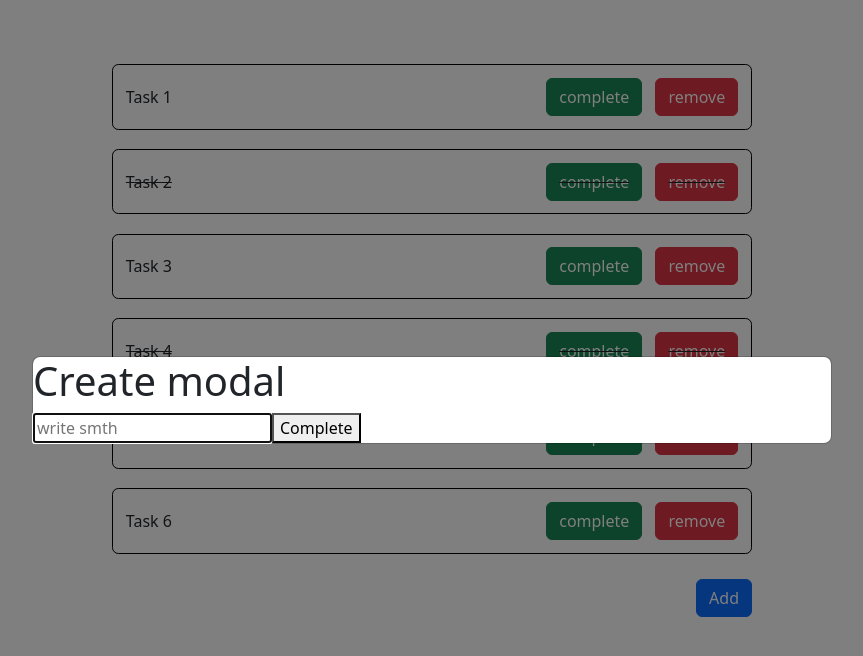
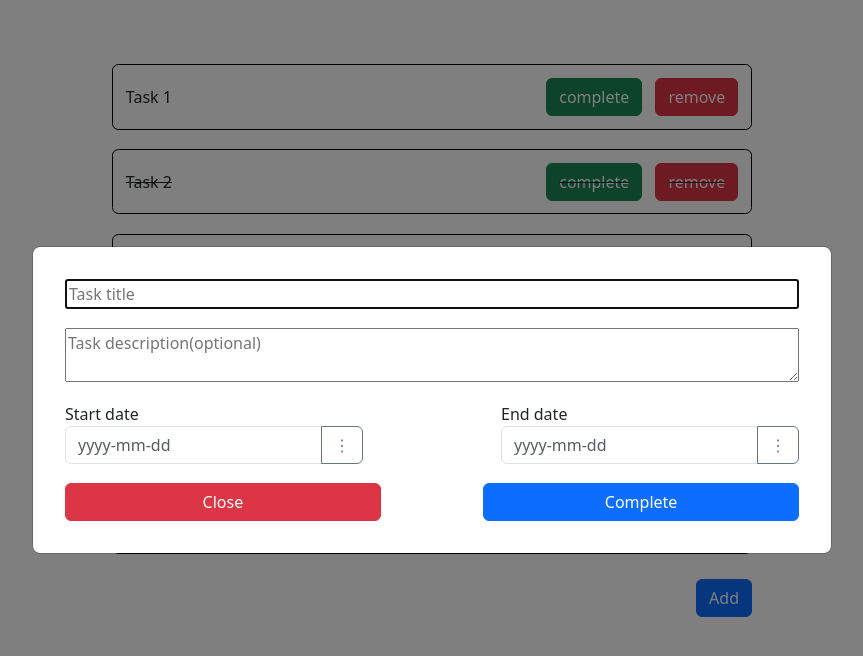
Before and after one commit to EgorSasim/to-do-simple-app, an Angular app: page /task-page in a window 1280 px wide. Both pictures are taken after a click on the button "Add". Shown: the top 656 px of the page, without its empty margins (208-1071 px from the left). Built offline with nearby package versions, Linux system fonts and the light colour scheme.

Commit message:
update task create modal content

```diff
--- /dev/null
+++ b/src/app/helpers/form.ts
@@ -0,0 +1,5 @@
+import { FormControl } from '@angular/forms';
+
+export type ConvertToForm<T> = {
+  [K in keyof T]: FormControl<T[K] | null>;
+};
--- a/src/app/modules/task/task-create-modal/task-create-modal.component.html
+++ b/src/app/modules/task/task-create-modal/task-create-modal.component.html
@@ -1,5 +1,74 @@
-<div>
-  <h1>Create modal</h1>
-  <input type="text" placeholder="write smth" />
-  <button (click)="activeModal.close('on modal complete')">Complete</button>
+<div class="task-create-modal">
+  <input
+    class="task-create-modal-control"
+    type="text"
+    placeholder="Task title"
+  />
+  <textarea
+    class="task-create-modal-control"
+    type="text"
+    placeholder="Task description(optional)"
+  ></textarea>
+  <div class="task-create-modal-controls-wrap">
+    <div>
+      <label>Start date</label>
+      <form class="row row-cols-sm-auto">
+        <div class="col-12">
+          <div class="input-group">
+            <input
+              class="form-control"
+              placeholder="yyyy-mm-dd"
+              name="dp"
+              ngbDatepicker
+              #d="ngbDatepicker"
+            />
+            <button
+              class="btn btn-outline-secondary bi bi-calendar3"
+              (click)="d.toggle()"
+              type="button"
+            >
+              &#8942;
+            </button>
+          </div>
+        </div>
+      </form>
+    </div>
+    <div>
+      <label>End date</label>
+      <form class="row row-cols-sm-auto">
+        <div class="col-12">
+          <div class="input-group">
+            <input
+              class="form-control"
+              placeholder="yyyy-mm-dd"
+              name="dp"
+              ngbDatepicker
+              #d2="ngbDatepicker"
+            />
+            <button
+              class="btn btn-outline-secondary bi bi-calendar3"
+              (click)="d2.toggle()"
+              type="button"
+            >
+              &#8942;
+            </button>
+          </div>
+        </div>
+      </form>
+    </div>
+  </div>
+  <footer class="task-create-modal-footer">
+    <button
+      class="task-create-modal-footer__control btn btn-danger"
+      (click)="activeModal.close()"
+    >
+      Close
+    </button>
+    <button
+      class="task-create-modal-footer__control btn btn-primary"
+      (click)="activeModal.close('on modal complete')"
+    >
+      Complete
+    </button>
+  </footer>
 </div>
--- a/src/app/modules/task/task-create-modal/task-create-modal.component.scss
+++ b/src/app/modules/task/task-create-modal/task-create-modal.component.scss
@@ -0,0 +1,31 @@
+.task-create-modal {
+  padding: 2rem;
+  display: flex;
+  flex-direction: column;
+  row-gap: 1.2rem;
+}
+
+.task-create-modal-controls-wrap {
+  display: flex;
+  width: 100%;
+  justify-content: space-between;
+  align-items: center;
+}
+
+.task-create-modal-control {
+  display: block;
+  width: 100%;
+}
+
+.task-create-modal-footer {
+  display: flex;
+  width: 100%;
+  justify-content: space-between;
+  align-items: center;
+  column-gap: 6.4rem;
+}
+
+.task-create-modal-footer__control {
+  display: block;
+  flex: 1;
+}
--- /dev/null
+++ b/src/app/modules/task/task-create-modal/task-create-modal.typings.ts
@@ -0,0 +1,5 @@
+import { ConvertToForm } from '../../../helpers/form';
+import { TaskItem } from '../types/task.typings';
+
+export type TaskCreateModal = Omit<TaskItem, 'id'>;
+export type TaskCreateModalForm = ConvertToForm<TaskCreateModal>;
--- a/src/app/modules/task/task-item/task-item.component.ts
+++ b/src/app/modules/task/task-item/task-item.component.ts
@@ -3,6 +3,7 @@ import {
   Component,
   EventEmitter,
   Input,
+  model,
   Output,
 } from '@angular/core';
 import { TaskItem } from '../types/task.typings';
--- a/src/app/modules/task/task-page/task-page.component.ts
+++ b/src/app/modules/task/task-page/task-page.component.ts
@@ -28,6 +28,8 @@ export class TaskPageComponent {
       .open(TaskCreateModalComponent, {
         size: 'lg',
         centered: true,
+        animation: true,
+        backdrop: true,
       })
       .closed.subscribe((res) => {
         console.log('on close result: ', res);
--- a/src/app/modules/task/types/task.typings.ts
+++ b/src/app/modules/task/types/task.typings.ts
@@ -1,3 +1,5 @@
+import { ConvertToForm } from '../../../helpers/form';
+
 export interface TaskItem {
   id: number;
   name: string;
@@ -6,3 +8,5 @@ export interface TaskItem {
   startDate?: Date;
   endDate?: Date;
 }
+
+export type TaskItemForm = ConvertToForm<TaskItem>;
--- /dev/null
+++ b/src/app/pipes/form-error/form-error.constants.ts
@@ -0,0 +1,5 @@
+import { ValidationErrors } from '@angular/forms';
+
+export const FORM_ERROR_CODE: { [key in keyof ValidationErrors]: string } = {
+  required: 'This field is required',
+};
```
Also changed, not shown: src/app/modules/task/task-create-modal/task-create-modal.builder.ts (added, +16 -0 lines), src/app/modules/task/task-create-modal/task-create-modal.component.ts (+7 -2 lines), src/app/pipes/form-error/form-error.pipe.ts (added, +14 -0 lines).
